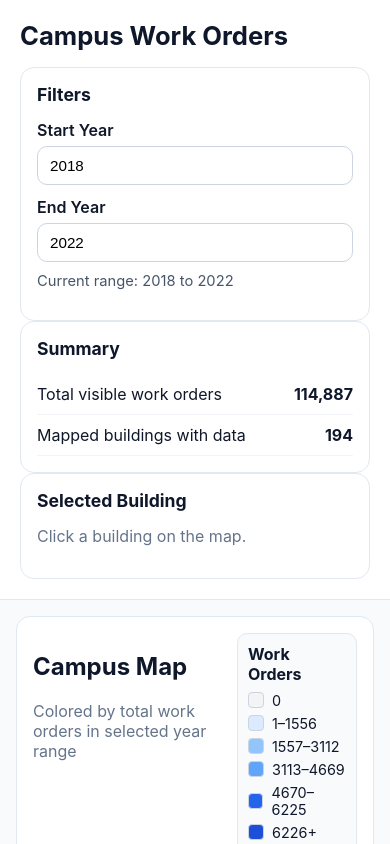
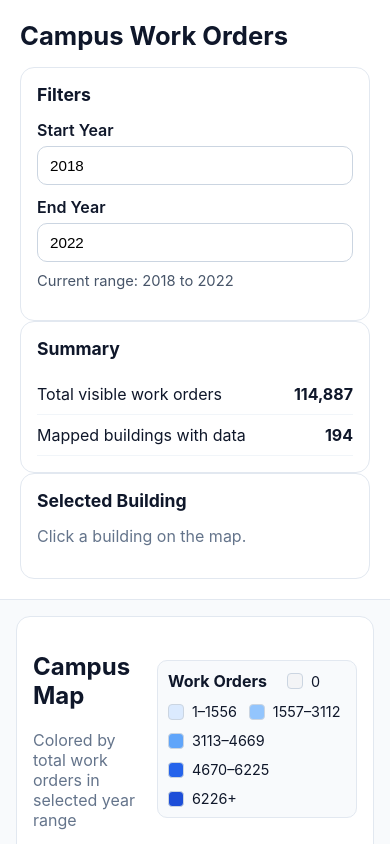
Before and after one commit to SRamdath/gatech-campus-work-orders-netlify, a React app in the folder frontend/: page / in a window 390 px wide. Shown: the top 844 px of the page. Built offline with nearby package versions, Linux system fonts and the light colour scheme; the HTML template or start-up script is replaced by a standard one.

Commit message:
Update index.css

```diff
--- a/frontend/src/index.css
+++ b/frontend/src/index.css
@@ -56,9 +56,9 @@ body {
 
 .map-header {
   display: flex;
-  justify-content: space-between;
+  justify-content: flex-end;
   gap: 16px;
-  align-items: flex-start;
+  align-items: center;
   margin-bottom: 12px;
 }
 
@@ -129,18 +129,24 @@ input {
   border: 1px solid #e2e8f0;
   border-radius: 10px;
   padding: 10px;
+  display: flex;
+  flex-direction: row;
+  align-items: center;
+  gap: 12px;
+  flex-wrap: wrap;
 }
 
 .legend-title {
   font-weight: 700;
-  margin-bottom: 8px;
+  margin-bottom: 0;
+  margin-right: 8px;
 }
 
 .legend-row {
   display: flex;
   align-items: center;
   gap: 8px;
-  margin-bottom: 6px;
+  margin-bottom: 0;
   font-size: 0.9rem;
 }
 
@@ -156,6 +162,39 @@ input {
   width: 100%;
   height: 300px;
   min-height: 300px;
+}
+
+.craft-legend {
+  margin-top: 10px;
+}
+
+.craft-legend-row {
+  display: flex;
+  align-items: center;
+  justify-content: space-between;
+  gap: 12px;
+  padding: 6px 0;
+  border-bottom: 1px solid #f1f5f9;
+  font-size: 13px;
+  cursor: pointer;
+  transition: opacity 0.2s ease;
+}
+
+.craft-legend-row.inactive {
+  opacity: 0.3;
+}
+
+.craft-legend-left {
+  display: flex;
+  align-items: center;
+  gap: 8px;
+}
+
+.craft-legend-swatch {
+  width: 12px;
+  height: 12px;
+  border-radius: 3px;
+  display: inline-block;
 }
 
 .loading {
@@ -186,4 +225,8 @@ input {
   .details .panel {
     min-height: 320px;
   }
+
+  .map-header {
+    justify-content: flex-start;
+  }
 }
```
